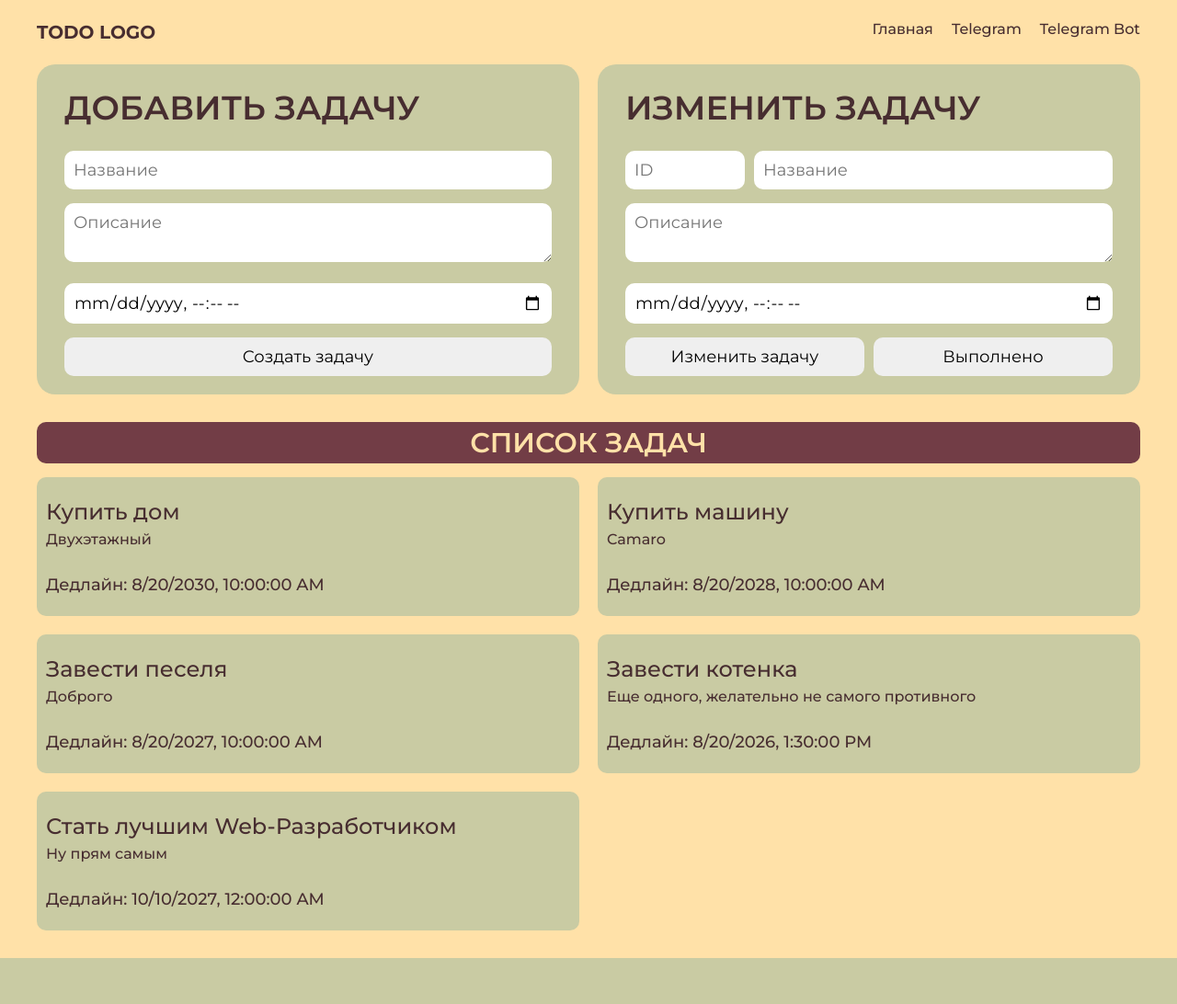
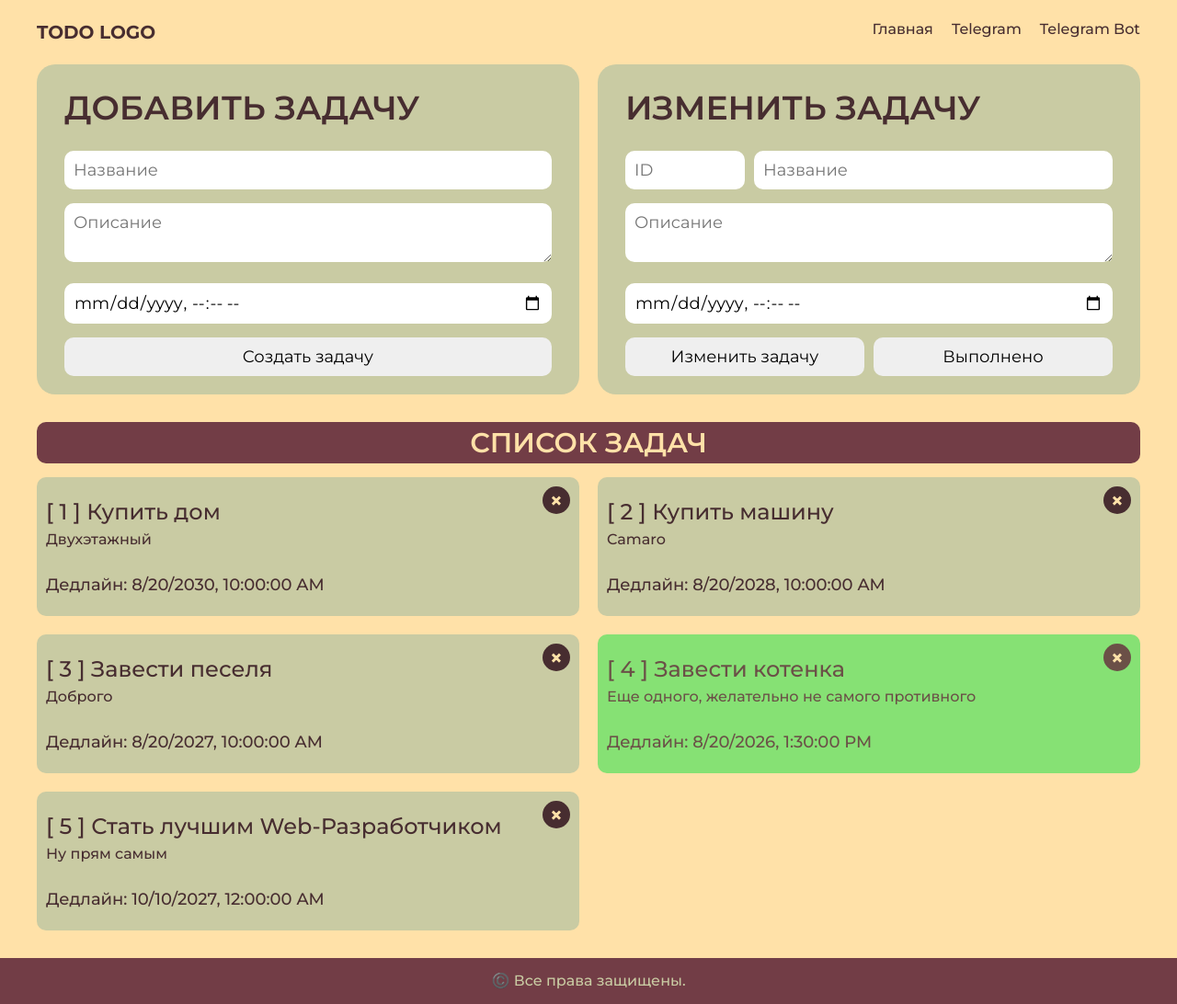
Before and after one commit to Yurkovich/Exam-practice, a FastAPI app: page / in a window 1280 px wide. Shown: the whole page at 92% size. Before the commit the page ends 1042 px from the top, so only its background shows below. Run offline with FastAPI, Linux system fonts and the light colour scheme; data comes from the database, SQL or seed files in the repository; both versions use the stored data as it was after the commit.

Commit message:
An almost finalized web application

```diff
--- a/app/backend/model/task.py
+++ b/app/backend/model/task.py
@@ -20,8 +20,7 @@ class TaskCreate(BaseModel):
 
 
 class TaskUpdate(BaseModel):
-    id: int
-    name: str
-    description: str
-    datetime: str
-    completed: int
+    name: Optional[str] = None
+    description: Optional[str] = None
+    datetime: Optional[str] = None
+    completed: Optional[int] = None
--- a/app/backend/router/task_router.py
+++ b/app/backend/router/task_router.py
@@ -54,14 +54,28 @@ async def get_task_by_id(task_id: int):
 @task_router.put("/api/task/{task_id}", response_model=TaskRead)
 async def update_task(task_id: int, task_data: TaskUpdate):
     try:
-        task_data.id = task_id
-        updated_task = await task.update(task_data)
-        if updated_task is None:
-            raise ValueError("Обновляемая задача - None")
+        existing_task = await task.get_by_id(task_id)
+        if not existing_task:
+            raise HTTPException(status_code=404, detail="Task not found")
+
+        # Обновление поля completed
+        if task_data.completed is not None:
+            existing_task.completed = task_data.completed
+
+        # Обновление других полей
+        if task_data.name:
+            existing_task.name = task_data.name
+        if task_data.description:
+            existing_task.description = task_data.description
+        if task_data.datetime:
+            existing_task.datetime = task_data.datetime
+
+        updated_task = await task.update(existing_task)
         return updated_task
     except Exception as e:
         logger.error(f"Error updating task: {e}")
         raise HTTPException(status_code=500, detail="Internal Server Error")
+
 
 @task_router.delete("/api/task/{task_id}", response_model=dict)
 async def delete_task(task_id: int):
--- a/app/frontend/static/style.css
+++ b/app/frontend/static/style.css
@@ -5,6 +5,10 @@
     --orange: #e26d5c;
     --yellow: #ffe1a8;
     --green: #c9cba3;
+}
+
+html {
+    position: absolute;
 }
 
 body {
@@ -15,8 +19,9 @@ body {
     font-size: 16px;
     font-weight: 500;
     line-height: 1.5;
-    min-width: 670px;
+    min-width: 660px;
     position: relative;
+    height: 100%;
 }
 
 .container {
@@ -51,6 +56,12 @@ body {
     display: grid;
     grid-template-columns: 1fr 1fr;
     gap: 20px;
+}
+
+@media (max-width: 768px) {
+    .wrapper {
+        grid-template-columns: 1fr;
+    }
 }
 
 .task {
@@ -141,6 +152,12 @@ body {
     gap: 20px;
 }
 
+@media (max-width: 768px) {
+    .task-list__body {
+        grid-template-columns: 1fr;
+    }
+}
+
 .task-list__item {
     background: var(--green);
     padding: 20px 10px;
@@ -149,10 +166,34 @@ body {
 
 .completed {
     background: rgb(104 225 104);
+    opacity: 0.8;
+}
+
+.lateness {
+    background: var(--orange);
 }
 
 .task-list__item h3 {
     font-size: 24px;
+}
+
+.task-list__header {
+    display: flex;
+    justify-content: space-between;
+    position: relative;
+}
+
+.task-item__delete {
+    height: 30px;
+    width: 30px;
+    border-radius: 50px;
+    font-size: 24px;
+    font-weight: 700;
+    background: #472d30;
+    color: var(--yellow);
+    position: absolute;
+    right: 0;
+    top: -10px;
 }
 
 .task-list__item-deadline {
@@ -170,6 +211,6 @@ body {
     background: var(--brown-light);
     color: var(--green);
     height: 50px;
-    position: absolute;
+    position: inherit;
     bottom: 0;
 }
--- a/app/frontend/templates/index.html
+++ b/app/frontend/templates/index.html
@@ -23,7 +23,7 @@
                 <div class="nav">
                     <ul class="nav__list">
                         <li class="nav__item">
-                            <a href="#" class="nav__link">Главная</a>
+                            <a href="http://127.0.0.1:8000/" class="nav__link">Главная</a>
                         </li>
                         <li class="nav__item">
                             <a href="#" class="nav__link">Telegram</a>
@@ -94,11 +94,11 @@
     </main>
 
 
-    <!-- <footer class="footer">
+    <footer class="footer">
         <div class="footer__inner">
             <p>©️ Все права защищены.</p>
         </div>
-    </footer> -->
+    </footer>
 
     <script>
         const API_BASE_URL = 'http://127.0.0.1:8000/api/task';
@@ -203,17 +203,20 @@
 
         async function markTaskAsCompleted() {
             const id = document.getElementById('edit-id').value;
+
             if (!id) {
-                alert('Не указан ID задачи для выполнения.');
+                alert('Введите ID задачи!');
                 return;
             }
 
             const taskData = { completed: 1 };
 
             try {
-                const response = await fetch(`${API_BASE_URL}/${id}`, {
+                const response = await fetch(`http://127.0.0.1:8000/api/task/${id}`, {
                     method: 'PUT',
-                    headers: { 'Content-Type': 'application/json' },
+                    headers: {
+                        'Content-Type': 'application/json'
+                    },
                     body: JSON.stringify(taskData)
                 });
 
@@ -221,10 +224,21 @@
                     const result = await response.json();
                     alert('Задача успешно выполнена!');
                     console.log(result);
+
+                    // Добавляем класс completed к задаче
+                    const taskItems = document.querySelectorAll('.task-list__item');
+                    taskItems.forEach((taskItem) => {
+                        const taskName = taskItem.querySelector('.task-list__item-name');
+                        if (taskName && taskName.textContent === result.name) {
+                            taskItem.classList.add('completed');
+                        }
+                    });
+
+                    // Обновляем список задач
                     await updateTaskList();
                 } else {
                     const errorText = await response.text();
-                    alert('Ошибка при выполнении задачи: ' + errorText);
+                    alert('Ошибка при обновлении задачи: ' + errorText);
                     console.error(errorText);
                 }
             } catch (error) {
@@ -235,12 +249,33 @@
 
         function addTaskToList(task) {
             const taskList = document.getElementById('task-list');
+
             const taskItem = document.createElement('div');
             taskItem.className = 'task-list__item';
+            taskItem.dataset.taskId = task.id;
+
+            if (task.completed) {
+                taskItem.classList.add('completed');
+            }
+
+            const taskHeader = document.createElement('div');
+            taskHeader.className = 'task-list__header';
 
             const taskName = document.createElement('h3');
             taskName.className = 'task-list__item-name';
-            taskName.textContent = task.name;
+            taskName.textContent = `[ ${task.id} ] ${task.name}`;
+
+            const deleteButton = document.createElement('button');
+            deleteButton.className = 'task-item__delete';
+            deleteButton.textContent = '×'; // Символ крестика
+            deleteButton.setAttribute('aria-label', 'Удалить задачу');
+
+            deleteButton.addEventListener('click', async () => {
+                await deleteTask(task.id, taskItem);
+            });
+
+            taskHeader.appendChild(taskName);
+            taskHeader.appendChild(deleteButton);
 
             const taskDesc = document.createElement('p');
             taskDesc.className = 'task-list__item_desc';
@@ -252,7 +287,7 @@
             deadlineText.textContent = `Дедлайн: ${new Date(task.datetime).toLocaleString()}`;
             taskDeadline.appendChild(deadlineText);
 
-            taskItem.appendChild(taskName);
+            taskItem.appendChild(taskHeader);
             taskItem.appendChild(taskDesc);
             taskItem.appendChild(document.createElement('br'));
             taskItem.appendChild(taskDeadline);
@@ -260,9 +295,32 @@
             taskList.appendChild(taskItem);
         }
 
+        async function deleteTask(taskId, taskElement) {
+            try {
+                const response = await fetch(`http://127.0.0.1:8000/api/task/${taskId}`, {
+                    method: 'DELETE',
+                });
+
+                if (response.ok) {
+                    const result = await response.json();
+                    alert(result.message);
+                    taskElement.remove(); // Удаляем элемент задачи из DOM
+                } else {
+                    const errorText = await response.text();
+                    alert('Ошибка при удалении задачи: ' + errorText);
+                    console.error(errorText);
+                }
+            } catch (error) {
+                alert('Ошибка при выполнении запроса: ' + error.message);
+                console.error(error);
+            }
+        }
+
         async function updateTaskList() {
             try {
-                const response = await fetch(API_BASE_URL, { method: 'GET' });
+                const response = await fetch('http://127.0.0.1:8000/api/task', {
+                    method: 'GET'
+                });
 
                 if (response.ok) {
                     const tasks = await response.json();
@@ -283,6 +341,7 @@
             }
         }
 
+
         window.onload = updateTaskList;
     </script>
 
```
Also changed, not shown: app/backend/tasks.db.
